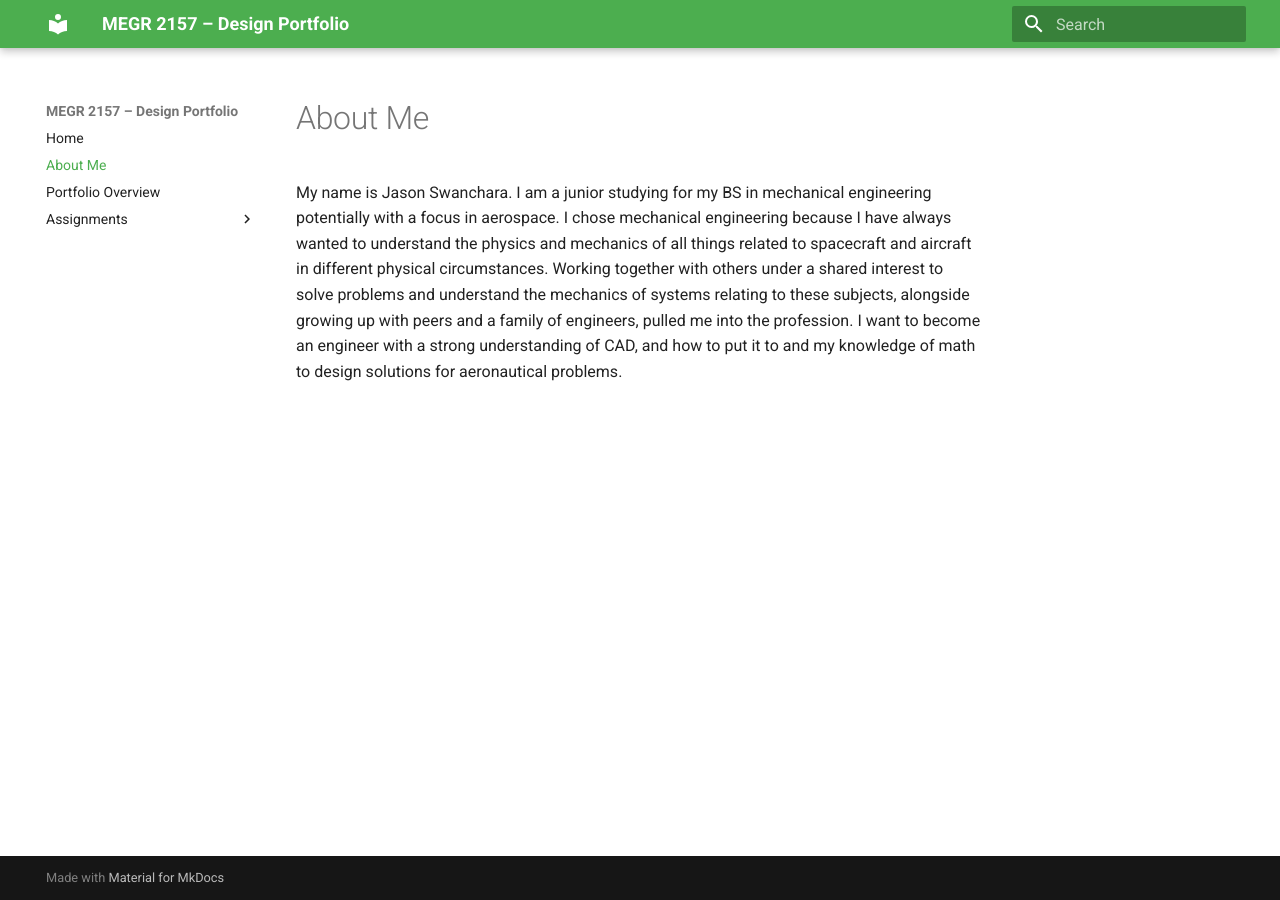
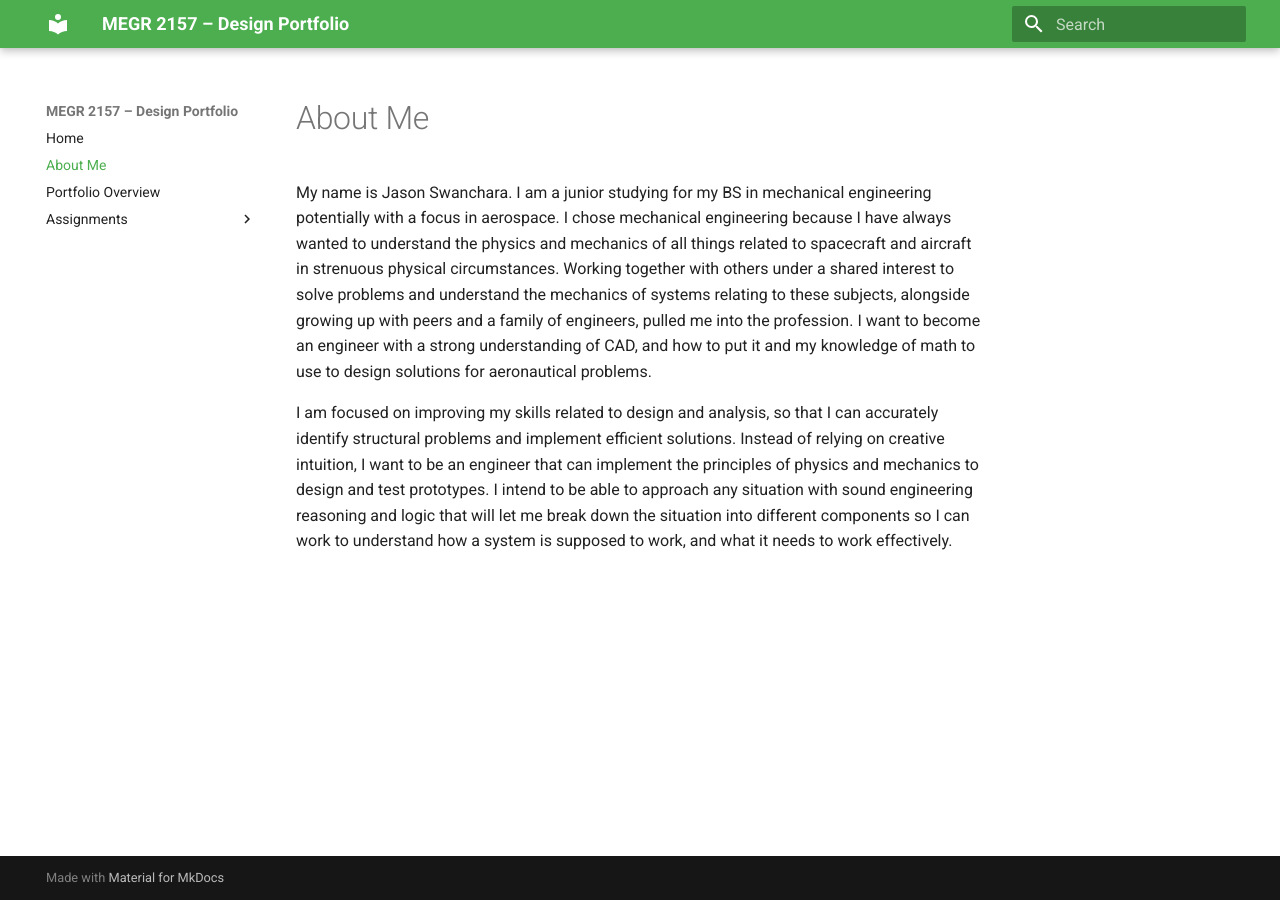
Before and after one commit to Jmswanchara/megr2156-portfolio, an MkDocs documentation site: the page built from docs/aboutme/index.md, in a window 1280 px wide. Built offline with MkDocs 1.6.1 and Material for MkDocs 9.7.7, drawn with Linux system fonts in a browser that asks for light colours.

Commit message:
Revise About Me section for clarity and detail
Expanded personal introduction and clarified engineering focus.

```diff
--- a/docs/aboutme/index.md
+++ b/docs/aboutme/index.md
@@ -1,2 +1,4 @@
 #About Me
-My name is Jason Swanchara.  I am a junior studying for my BS in mechanical engineering potentially with a focus in aerospace.  I chose mechanical engineering because I have always wanted to understand the physics and mechanics of all things related to spacecraft and aircraft in different physical circumstances.  Working together with others under a shared interest to solve problems and understand the mechanics of systems relating to these subjects, alongside growing up with peers and a family of engineers, pulled me into the profession.  I want to become an engineer with a strong understanding of CAD, and how to put it to and my knowledge of math to design solutions for aeronautical problems.
+My name is Jason Swanchara.  I am a junior studying for my BS in mechanical engineering potentially with a focus in aerospace.  I chose mechanical engineering because I have always wanted to understand the physics and mechanics of all things related to spacecraft and aircraft in strenuous physical circumstances.  Working together with others under a shared interest to solve problems and understand the mechanics of systems relating to these subjects, alongside growing up with peers and a family of engineers, pulled me into the profession.  I want to become an engineer with a strong understanding of CAD, and how to put it and my knowledge of math to use to design solutions for aeronautical problems.
+
+I am focused on improving my skills related to design and analysis, so that I can accurately identify structural problems and implement efficient solutions.  Instead of relying on creative intuition, I want to be an engineer that can implement the principles of physics and mechanics to design and test prototypes.  I intend to be able to approach any situation with sound engineering reasoning and logic that will let me break down the situation into different components so I can work to understand how a system is supposed to work, and what it needs to work effectively.
```
